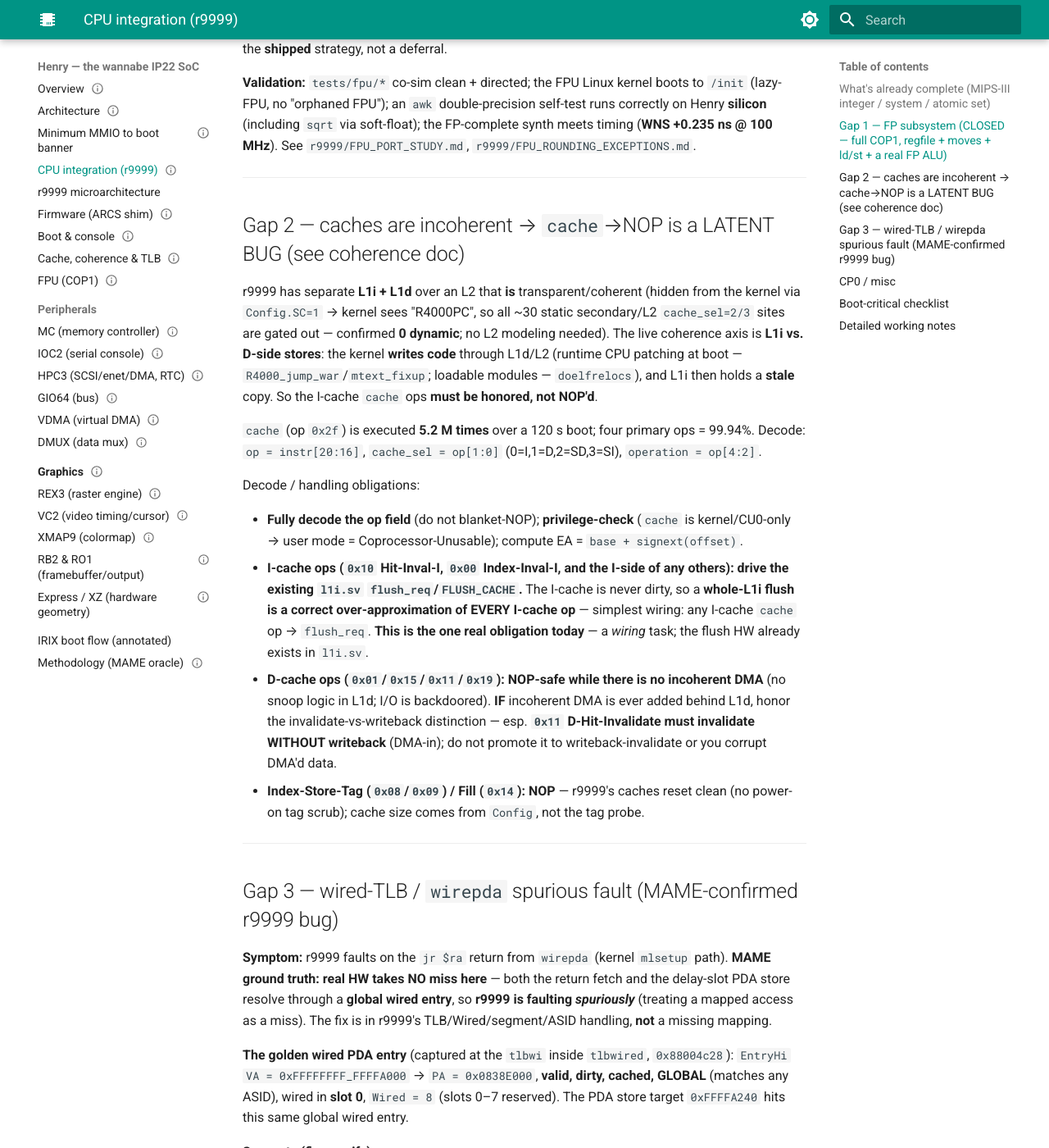
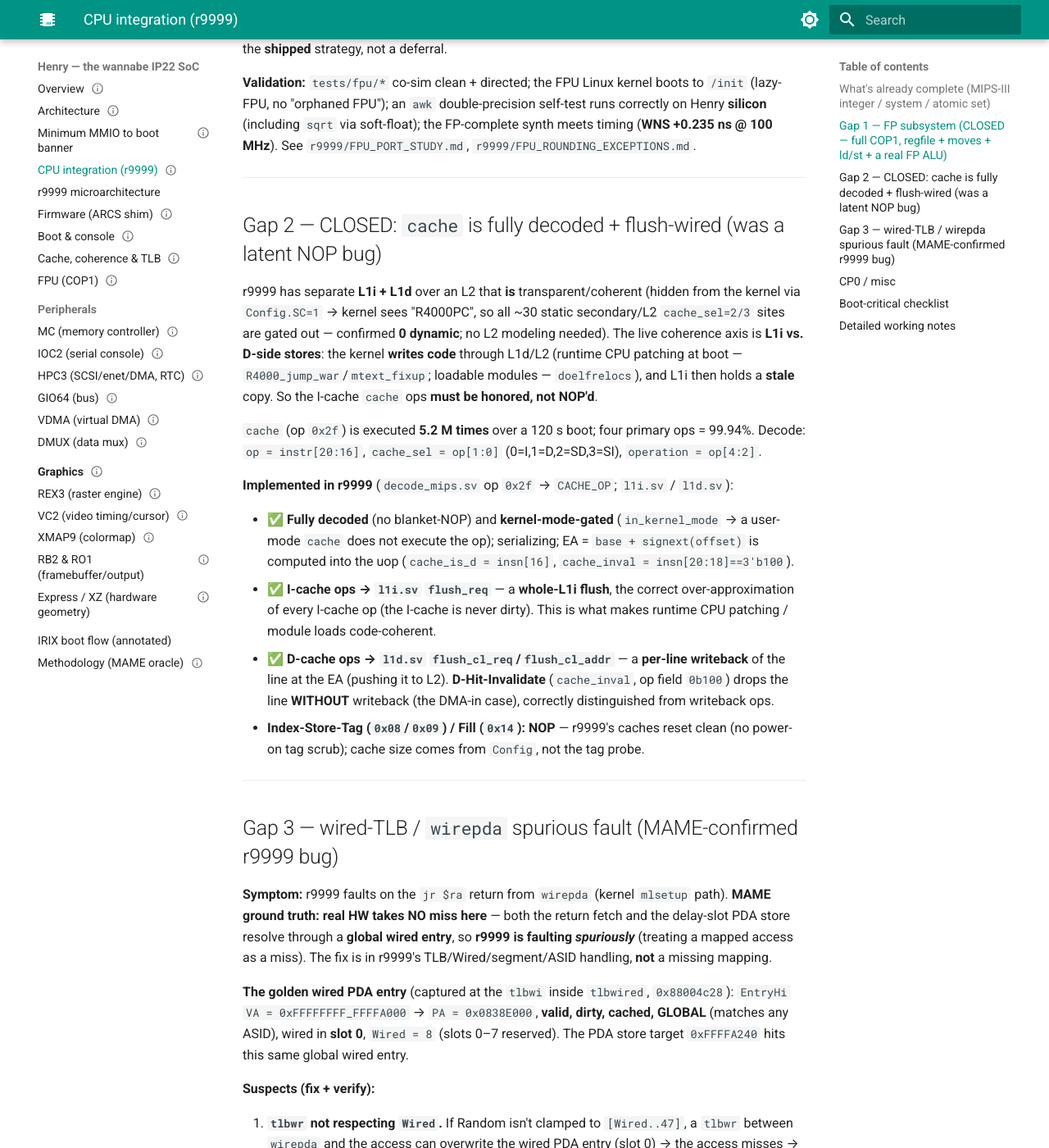
Before and after one commit to dsheffie/henry-the-wannabe-ip22-soc, an MkDocs documentation site: the page built from docs/cpu-integration.md, in a window 1280 px wide and 1400 px high, scrolled down 2115 px. Shown: the whole window at 82% size. Built offline with MkDocs 1.6.1 and Material for MkDocs 9.7.7, drawn with Linux system fonts in a browser that asks for light colours; some of the changed text lies outside the part shown.

Commit message:
docs: CACHE instruction gap is closed (was "cache->NOP latent bug")
r9999 now fully implements the MIPS CACHE op (decode_mips.sv op 0x2f -> CACHE_OP,
kernel-mode-gated, serializing): I-cache ops drive a whole-L1i flush_req; D-cache
ops do a per-line writeback (l1d flush_cl at the EA), with D-Hit-Invalidate
(cache_inval) dropping the line without writeback. Mark cpu-integration Gap 2
CLOSED and note the implementation in coherence-cache-tlb.

Co-Authored-By: Claude Opus 4.8 <noreply@anthropic.com>

```diff
--- a/docs/cpu-integration.md
+++ b/docs/cpu-integration.md
@@ -31,8 +31,8 @@ and `wait`). No action needed for any of:
   `break`, `syscall`.
 - **64-bit (MIPS III):** `ld/sd/lwu/ldl/ldr/sdl/sdr`, `daddu/daddiu/daddi/dsubu/dnegu`, the full
   `d*` shift family, `dmult/dmultu/ddiv/ddivu`.
-- **System / CP0:** `mtc0/mfc0/dmtc0/dmfc0`, `tlbr/tlbwi/tlbwr/tlbp`, `eret`, `cache` (today NOP — see
-  Gap 2), `sync`.
+- **System / CP0:** `mtc0/mfc0/dmtc0/dmfc0`, `tlbr/tlbwi/tlbwr/tlbp`, `eret`, `cache` (fully decoded +
+  flush-wired — see Gap 2), `sync`.
 - **Atomics:** `ll/sc/lld/scd`.
 
 The kernel runs **no FP arithmetic at all** (no `add.*/sub.*/mul.*/div.*/sqrt/abs/neg/c.*`), so an
@@ -89,7 +89,7 @@ See `r9999/FPU_PORT_STUDY.md`, `r9999/FPU_ROUNDING_EXCEPTIONS.md`.
 
 ---
 
-## Gap 2 — caches are incoherent → `cache`→NOP is a LATENT BUG  (see coherence doc)
+## Gap 2 — CLOSED: `cache` is fully decoded + flush-wired  (was a latent NOP bug)
 
 r9999 has separate **L1i + L1d** over an L2 that **is** transparent/coherent (hidden from the kernel
 via `Config.SC=1` → kernel sees "R4000PC", so all ~30 static secondary/L2 `cache_sel=2/3` sites are
@@ -101,19 +101,17 @@ copy. So the I-cache `cache` ops **must be honored, not NOP'd**.
 `cache` (op `0x2f`) is executed **5.2 M times** over a 120 s boot; four primary ops = 99.94%. Decode:
 `op = instr[20:16]`, `cache_sel = op[1:0]` (0=I,1=D,2=SD,3=SI), `operation = op[4:2]`.
 
-Decode / handling obligations:
+**Implemented in r9999** (`decode_mips.sv` op `0x2f` → `CACHE_OP`; `l1i.sv` / `l1d.sv`):
 
-- **Fully decode the op field** (do not blanket-NOP); **privilege-check** (`cache` is kernel/CU0-only
-  → user mode = Coprocessor-Unusable); compute EA = `base + signext(offset)`.
-- **I-cache ops (`0x10` Hit-Inval-I, `0x00` Index-Inval-I, and the I-side of any others): drive the
-  existing `l1i.sv` `flush_req`/`FLUSH_CACHE`.** The I-cache is never dirty, so a **whole-L1i flush is
-  a correct over-approximation of EVERY I-cache op** — simplest wiring: any I-cache `cache` op →
-  `flush_req`. **This is the one real obligation today** — a *wiring* task; the flush HW already
-  exists in `l1i.sv`.
-- **D-cache ops (`0x01`/`0x15`/`0x11`/`0x19`): NOP-safe while there is no incoherent DMA** (no snoop
-  logic in L1d; I/O is backdoored). **IF** incoherent DMA is ever added behind L1d, honor the
-  invalidate-vs-writeback distinction — esp. **`0x11` D-Hit-Invalidate must invalidate WITHOUT
-  writeback** (DMA-in); do not promote it to writeback-invalidate or you corrupt DMA'd data.
+- ✅ **Fully decoded** (no blanket-NOP) and **kernel-mode-gated** (`in_kernel_mode` → a user-mode
+  `cache` does not execute the op); serializing; EA = `base + signext(offset)` is computed into the
+  uop (`cache_is_d = insn[16]`, `cache_inval = insn[20:18]==3'b100`).
+- ✅ **I-cache ops → `l1i.sv` `flush_req`** — a **whole-L1i flush**, the correct over-approximation of
+  every I-cache op (the I-cache is never dirty). This is what makes runtime CPU patching / module
+  loads code-coherent.
+- ✅ **D-cache ops → `l1d.sv` `flush_cl_req`/`flush_cl_addr`** — a **per-line writeback** of the line
+  at the EA (pushing it to L2). **D-Hit-Invalidate** (`cache_inval`, op field `0b100`) drops the line
+  **WITHOUT** writeback (the DMA-in case), correctly distinguished from writeback ops.
 - **Index-Store-Tag (`0x08`/`0x09`) / Fill (`0x14`): NOP** — r9999's caches reset clean (no power-on
   tag scrub); cache size comes from `Config`, not the tag probe.
 
@@ -191,7 +189,7 @@ Cross-ref: `r9999/MAME_QUESTIONS.md` Q1 (full capture + single-step trace; calle
 | 64-bit MIPS-III (`d*`, `ld/sd`, `ldl`…`sdr`) | implemented | — |
 | System CP0 (`mtc0/mfc0/dmtc0/dmfc0`, `tlb*`, `eret`, `sync`, `syscall`, `break`) | implemented | — |
 | Atomics (`ll/sc/lld/scd`) | implemented | — |
-| **`cache` op decode + I-cache flush wiring** | decode missing (`cache`→NOP, **latent bug**) | **Gap 2** — decode full op field; any I-cache op → `l1i` `flush_req`; D-ops NOP-safe |
+| **`cache` op decode + I/D flush wiring** | **DONE** — was `cache`→NOP (latent bug) | **Gap 2 CLOSED** — full op-field decode, kernel-gated; I-ops → `l1i` `flush_req` (whole-L1i); D-ops → `l1d` per-line `flush_cl` (+ Hit-Invalidate, no-writeback) |
 | **FP regfile 32×64b + `Status.CU1/FR` (FR=1)** | **DONE** (`fp_regfile.sv`; FR R/W reset 1, CU1 R/W reset 0, FIR=R4000) | **Gap 1.1 — CLOSED** |
 | **FP moves** `mtc1/mfc1/dmtc1/dmfc1`, `cfc1/ctc1` | **DONE** (full exec) | **Gap 1.2 — CLOSED** |
 | **FP load/store** `lwc1/swc1/ldc1/sdc1` (precise BD-slot faults) | **DONE** (precise BD-slot faults) | **Gap 1.3 + 1.7 — CLOSED** |
```
Also changed, not shown: docs/coherence-cache-tlb.md (+4 -1 lines).
